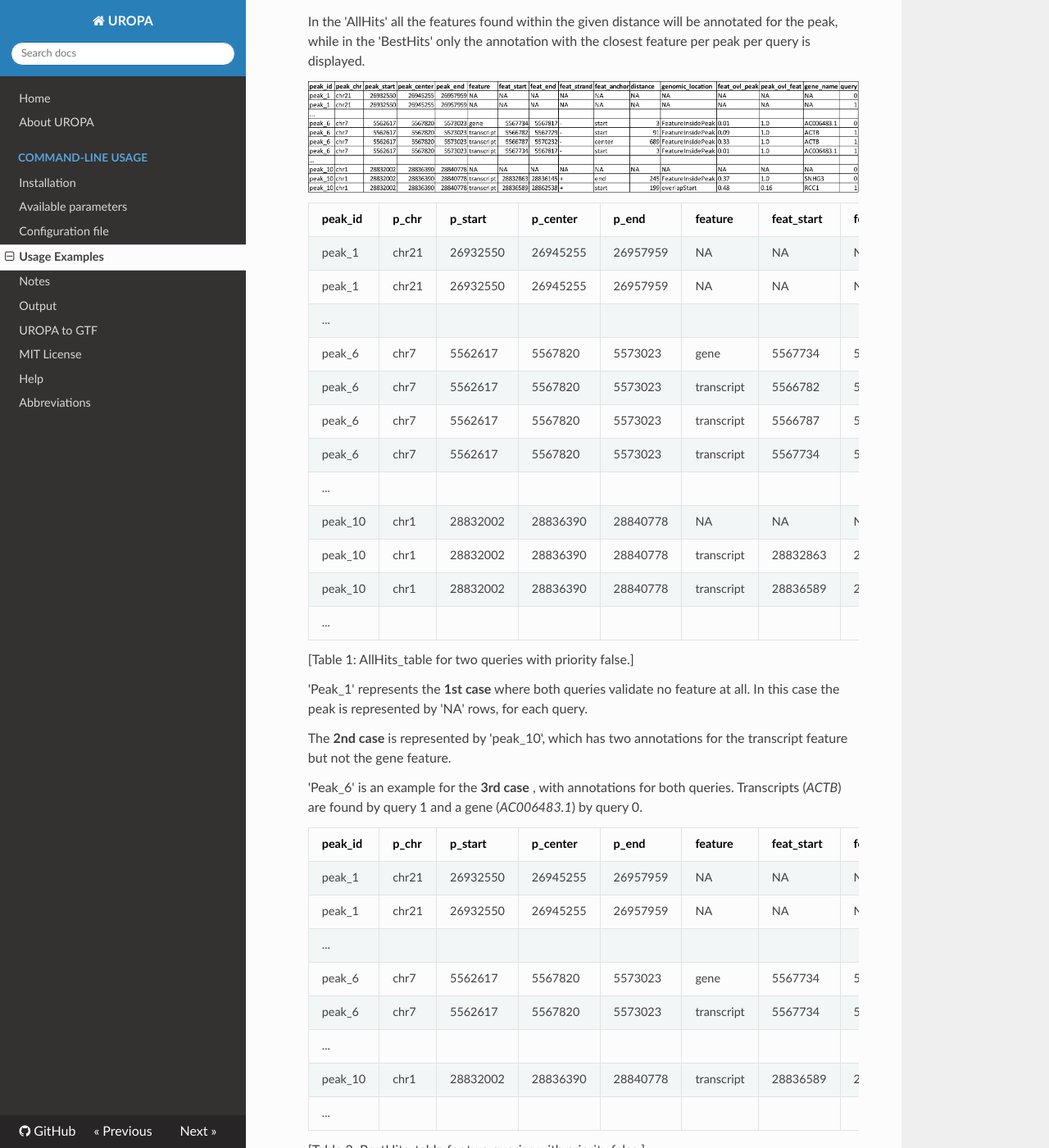
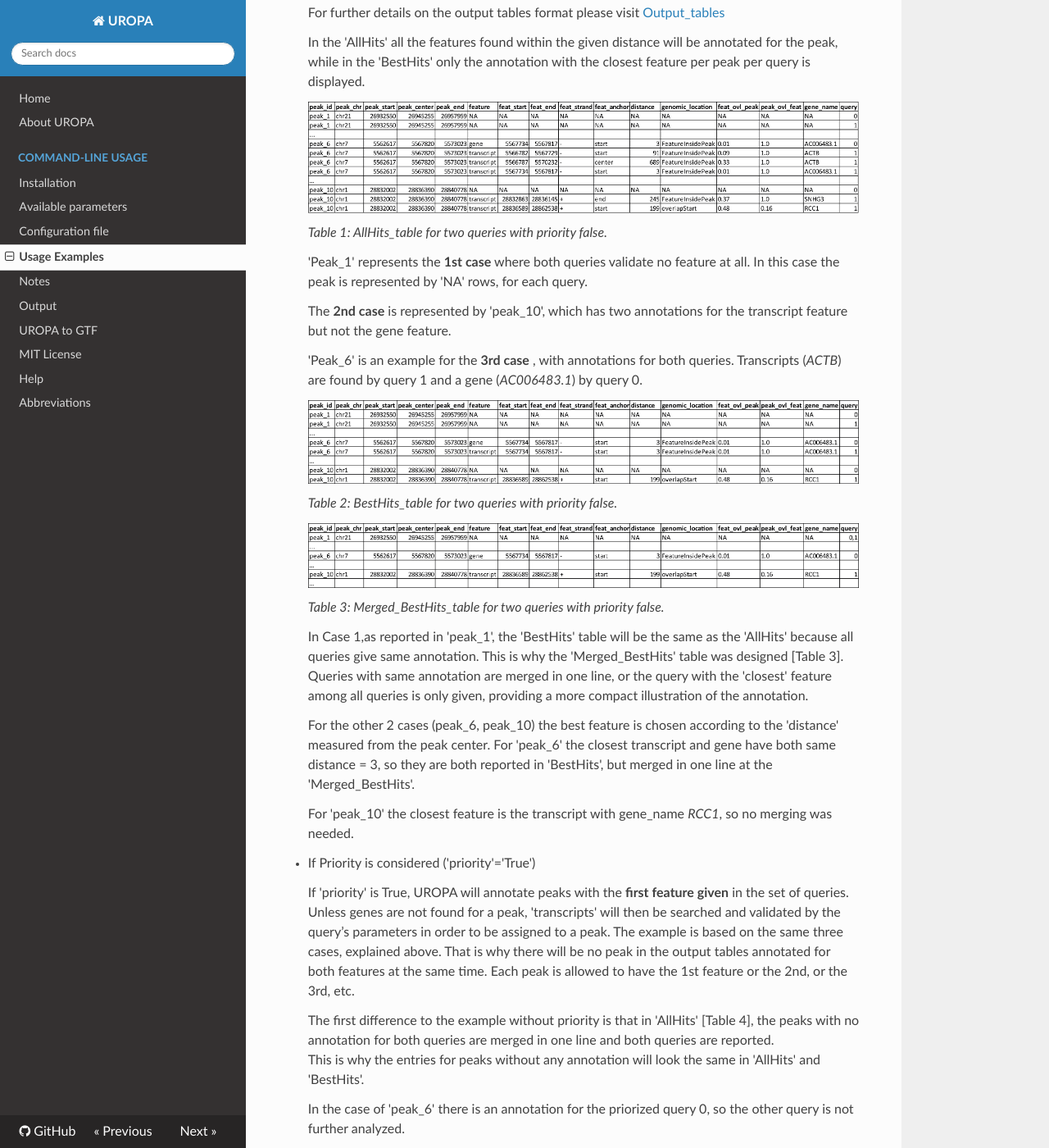
Before and after one commit to loosolab/UROPA, an MkDocs documentation site: the page built from docs/uropa-example.md, in a window 1280 px wide and 1400 px high, scrolled down 938 px. Shown: the whole window at 82% size. Built offline with MkDocs 1.6.1, drawn with Linux system fonts in a browser that asks for light colours; nearby versions of some CDN libraries; old or Windows-style settings are respelled for this version of MkDocs; some of the changed text lies outside the part shown.

Commit message:
changed tables example 1

````diff
--- a/docs/configuration.md
+++ /dev/null
@@ -1,39 +0,0 @@
-The configuration file is a .json format file that allows keys and values to be input easily and clearly.
-For running UROPA, a template of the config file will be provided. The structure of the file is shown in the following image.
-![config-file](img/config.png "Configuration file example: A config file will be downloaded when UROPA is installed. The fields are empty to be filled in. Please accord further instructions for a proper annotation.")
-
-There are three basic keys: 'queries', 'gtf', and 'bed'.Additionally, there are two optional keys: 'priority', and 'bigwig'
-All keys are further described below:
-
-* Queries: The queries key is a field with nested keys, as you will see in the config template, for defining in more details the genomic feature of interest for the annotation. It can contain more than one query, written inside '{}' and separated with commas. It accepts the following keys for each query:
-	* 'features': ['gene', 'exon', 'intron', 'miRNA'] or other types as defined in the 3rd column of the 'gtf'.By default all the features present in the 'gtf' will be used for the peak annotation.
-
-	* 'distance': [2000].Default 100,000. It is used as the maximum allowed distance from the genomic feature to the peak center. The position of the feature for the measured distance is the chosen key:'feature.position'. This key in combination with the 'feature.position' is used to detect the best annotation for the peaks.
-
-	* 'feature.position': ['start']. The position from which the distance to the peak center will be measured for annotating the peak with the best feature (the closest). Default:  ['start', 'center', 'end']. If default values used, the distance of all positions will be measured from the peak center and if the minimum of the three compared distances is less than the 'distance' given, the feature will be accepted for annotation: closest.distance = min (\|feat.start - p.center\|, \|feat.center - p.center\|, \|feat.end - p.center\|)   < 'distance'
-	This key in combination with the distance is part of the filtering process for the best annotation.
-
-	* 'strand': ['+'] .The strand on which the annotated feature should be. Default: ['+', '-' ]. If peaks are stranded (strand given in 6th column of 'bed' file), the strand of the peak will be considered and not the 'strand' given here. If peak.strand = '.', the strand given in this key (in config) will be considered.
-
-	* show.attributes: ['gene_id', 'gene_biotype'], or whatever is defined in the 9th column of the 'gtf'. Default is 'None'. The chosen attribute(s) of all queries will be shown collectively as column names in the output tables. The value of each attribute is the one that provides the identification of the annotation of each peak(e.g gene_id, gene_name). The attributes can be defined only in one query and will be considered the same for all. If the given attribute key doesn't exist in the 'GTF', the annotated peaks will have the value 'not.found' in the attribute's column. So make sure, that an existing attribute will be chosen in order to obtain a valid annotation and an informative display of the results.
-
-	* 'filter.attribute': ['gene_type'].A key that is found in the 9th column and with which you want to filter your results for.'attribute.value' should also be given.Default:'None'.
-
-	* 'attribute.value':['protein_coding']. The value of the key that is given in the 'filter.attribute' to be used for choosing only features that contain this key.Default:'None'
-
-	* 'direction': ['upstream', 'downstream'], for defining the peak location relative to the genomic feature where it overlaps or is closer to. Default: 'any_direction'. A peak is 'upstream' when it is closer to the TSS of the feature, while downstream is when it is closer to the end position(TTS). An overlap is allowed only to small starting or ending part of the peak (10% of the peak length). If the direction of the feature doesn't agree with the demanded 'direction', the peak will not be annotated, but will be instead shown as 'NA' in the output tables.
-
-	* 'internals' : ['True','T','False','F'].Default: 'False'. If 'True', the features found completely inside a peak region, or, peaks found inside a feature region will be annotated even if their distance is larger than the 'distance' given.The column 'genomic_location' in the output tables will display the labels 'FeatureInsidePeak' or 'PeakInsideFeature',respectively.
-
-* priority: 'T', 'True', 'F', 'False', 'Y', 'Yes', 'N', or 'No'.Default is 'False'. This key is useful when more than one query is defined. If it is defined as 'True', a peak can be annotated according to the second query, only if a feature matching to the first query is not found. Respectively for further queries. If it is defined as 'False', all given queries are considered equal and any feature matching with any of these queries will annotate the peaks. The query that allowed each feature to be selected for annotation will be shown in the last column of the output tables. If only one query is provided, the value of 'priority' can be 'True' or 'False', without any difference in the output annotation.
-
-* gtf: The 'gtf' file should be of the standard gtf format (9 columns), as described by [Ensembl GTF format](http://www.ensembl.org/info/website/upload/gff.html>). The gtf file acts as annotation database. If it is not in the right format, a conversion can be done by UROPA. For more information see [Custom annotation](custom.md)
-
-* bed: The 'bed' file can be any tab-delimited file containing the detected enriched regions from a peak-calling tool (e.g. MACS2, MUSIC, FindPeaks, CisGenome, PeakSeq) or any other table with genomic regions of interest,with a minimum of 3 columns and complying with the known bed format, as described by [Ensembl Bed format](http://www.ensembl.org/info/website/upload/bed.html).
-
-* bigwig: A 'bigwig' file is optional and if specified, it gives the advantage of the peak summit, which can give a more precise annotation than the peak center. As shown in the image below, sometimes the center (geometric mean) is not the real center of the enriched region. (function 'find_summit', which checks compatibility of bigwig-bed for the 'chr-' prefix and can create new file when one of them is incompatible.)
-![summit](img/summit.png "Different distance calculation when bigwig file is given: The summit is the real local maxima of the enriched region, and the distance will be calculated from this location. This leads to a more precise annotation.")
-
-
-**Important Note**: In order for the default values to be active, the key itself shouldn't be present and empty in the config file.
-In case there exist a key without value, an error message will advise you to fill in or omit the key.
--- a/docs/uropa-example.md
+++ b/docs/uropa-example.md
@@ -13,13 +13,13 @@ This example is based on POLR2A peaks annotated with the Ensembl genome.
 Source files can be found here :[gtf and bed source files](http://uropa.readthedocs.io/en/latest/uropa-example/#used-peak-and-annotation-files)
 
 
-`
+```json
 {"queries": [{"feature":"gene", "distance":1000, "show.attributes":"gene_name"},
 			{"feature":"transcript", "distance":1000 }],
  "priority" : "False",
  "gtf":"Homo_sapiens.GRCh37.75_chr.gtf" ,
  "bed":"ENCFF001VFA_GM12878_POLR2A_narrowPeaks.bed"
-} `
+} ```
 
 
 
@@ -46,24 +46,9 @@ Source files can be found here :[gtf and bed source files](http://uropa.readthed
 	In the 'AllHits' all the features found within the given distance will be annotated for the peak, while
 	in the 'BestHits' only the annotation with the closest feature  per peak per query is displayed.
 
-	![table1](img/table1.png )
+	![table1](img/ex1_table-01.png )
 
-	| peak_id | p_chr | p_start  | p_center | p_end    | feature  | feat_start| feat_end |feat_strand|distance | feat_anchor  |genomic_location |feat_ovl_peak | peak_ovl_feat | gene_name| query |
-	|:--------|:------|:---------|:---------|:---------|:-----------|:--------|:---------|:---------|:---------|:-----------|:----------------|:-------------|:--------------|:---------|:------|
-	| peak_1  | chr21 | 26932550 | 26945255 | 26957959 | NA         | NA      | NA       | NA       | NA       | NA         |NA       		  | NA      | NA          | NA   | 0     |
-	| peak_1  | chr21 | 26932550 | 26945255 | 26957959 | NA         | NA      | NA       | NA       | NA       | NA         |NA               | NA      | NA          | NA   | 1     |
-	| ...     |       |          |          |          |            |         |          |          |          |            |                 | 	    | 			  |      |       |
-	| peak_6  | chr7  | 5562617  | 5567820  | 5573023  | gene       | 5567734 | 5567817  | -        |  3       |  start	    |FeatureInsidePeak|	0.01     | 1.0        |AC006483.1| 0 |
-	| peak_6  | chr7  | 5562617  | 5567820  | 5573023  | transcript | 5566782 |	5567729  | -	    |  91	   |  start	    |FeatureInsidePeak|	0.09     | 1.0	      |ACTB	     | 1 |
-	| peak_6  | chr7  | 5562617  | 5567820  | 5573023  | transcript | 5566787 |	5570232  | -		|  689	   |  center	|FeatureInsidePeak|	0.33	 | 1.0        |ACTB	     | 1 |
-	| peak_6  | chr7  | 5562617  | 5567820  | 5573023  | transcript | 5567734 |	5567817  | -	    |  3       |  start	    |FeatureInsidePeak|	0.01	 | 1.0	      |AC006483.1| 1 |
-	| ...     |       |          |          |          |            |         |          |          |          |            |                 |          |            |          |   |
-	| peak_10 | chr1  | 28832002 | 28836390 | 28840778 | NA	        |	NA    |	  NA	 |   NA     |  NA      |	NA      | NA    	      |   NA     |	NA        |	 NA      | 0 |
-	| peak_10 | chr1  | 28832002 | 28836390 | 28840778 | transcript |28832863 | 28836145 |   +      |  245	   |   end	    |FeatureInsidePeak|  0.37	 |  1.0	      | SNHG3	 | 1 |
-	| peak_10 | chr1  |	28832002 | 28836390 |28840778  | transcript	|28836589 |	28862538 |	 +	    |  199	   |   start	| overlapStart    |  0.48	 |  0.16	  |  RCC1	 | 1 |
-	| ...     |       |          |          |          |            |         |          |          |          |            |                 |          |            |          |   |
-
-	[Table 1: AllHits_table for two queries with priority false.]
+	*Table 1: AllHits_table for two queries with priority false.*
 
 
 	'Peak_1' represents the **1st case**  where both queries validate no feature at all. In this case the peak is represented by 'NA' rows, for each query.
@@ -72,30 +57,13 @@ Source files can be found here :[gtf and bed source files](http://uropa.readthed
 
 	'Peak_6' is an example for the **3rd case** , with annotations for both queries. Transcripts (*ACTB*) are found by query 1 and a gene (*AC006483.1*) by query 0.
 
+	![table2](img/ex1_table-02.png )
 
-	| peak_id | p_chr | p_start  | p_center | p_end    | feature    |feat_start|feat_end |feat_strand|distance | feat_anchor |genomic_location |feat_ovl_peak | peak_ovl_feat |gene_name| query |
-	|:--------|:------|:---------|:---------|:---------|:-----------|:--------|:---------|:---------|:---------|:-----------|:----------------|:------------ |:--------------|:--------|:------|
-	| peak_1  | chr21 | 26932550 | 26945255 | 26957959 | NA         | NA      | NA       | NA       | NA       | NA         |NA       		  | NA       | NA         | NA       | 0     |
-	| peak_1  | chr21 | 26932550 | 26945255 | 26957959 | NA         | NA      | NA       | NA       | NA       | NA         |NA               | NA       | NA         | NA       | 1     |
-	| ...     |       |          |          |          |            |         |          |          |          |            |                 |          |            |          |       |
-	| peak_6  | chr7  | 5562617  | 5567820  | 5573023  | gene       | 5567734 | 5567817  | -        |   3      |  start	    |FeatureInsidePeak|	0.01     | 1.0        |AC006483.1| 0     |
-	| peak_6  | chr7  | 5562617  | 5567820  | 5573023  | transcript | 5567734 |	5567817  | -	    |   3      |  start	    |FeatureInsidePeak|	0.01	 | 1.0	      |AC006483.1| 1     |
-	| ...     |       |          |          |          |            |         |          |          |          |            |                 |          |            |          |       |
-	| peak_10 | chr1  | 28832002 | 28836390 | 28840778 | transcript | 28836589| 28862538 |   +      |   199	   |   start    |overlapStart     |  0.48	 |  0.16      | SNHG3	 |  1    |
-	| ...     |       |          |          |          |            |         |          |          |          |            |                 |          |            |          |       |
+	*Table 2: BestHits_table for two queries with priority false.*
 
-	[Table 2: BestHits_table for two queries with priority false.]
+	![table3](img/ex1_table-03.png )
 
-
-	| peak_id | p_chr | p_start  | p_center | p_end    | feature    |feat_start|feat_end |feat_strand|distance | feat_anchor  |genomic_location |feat_ovl_peak | peak_ovl_feat | gene_name |query |
-	|:--------|:------|:---------|:---------|:---------|:-----------|:--------|:---------|:---------|:---------|:-----------|:----------------|:-------------|:--------------|:----------|:-----|
-	| peak_1  | chr21 | 26932550 | 26945255 | 26957959 | NA         | NA      | NA       | NA       |   NA     | NA         | NA         	  |   NA         | NA            | NA        | 0,1  |
-	| ...     |       |          |          |          |            |         |          |          |          |            |                 |              |               |           |      |
-	| peak_6  | chr7  | 5562617  | 5567820  | 5573023  | gene       | 5567734 | 5567817  | -        |   3      |  start	    |FeatureInsidePeak|	    0.01     |  1.0          |AC006483.1 | 0    |
-	| ...     |       |          |          |          |            |         |          |          |          |            |                 |              |               |           |      |
-	| peak_10 | chr1  | 28832002 | 28836390 | 28840778 | transcript	|28836589 |	28862538 |	+       |	199	   |  start	    |overlapStart     |	   0.48      | 	0.16         |SNHG3      |	1   |
-
-	[Table 3: Merged_BestHits_table for two queries with priority false.]
+	*Table 3: Merged_BestHits_table for two queries with priority false.*
 
 
 	In Case 1,as reported in 'peak_1', the 'BestHits' table will be the same as the 'AllHits' because all queries give same annotation. This is why the 'Merged_BestHits' table was designed [Table 3]. Queries with same annotation are merged in one line, or the query with the 'closest' feature  among all queries is only given, providing a more compact illustration of the annotation.
````
Also changed, not shown: docs/config.md (+11 -3 lines), docs/img/ex1_table-01.png (added), docs/img/ex1_table-02.png (added), docs/img/ex1_table-03.png (added), docs/img/table1.png (deleted), 1 other file.
